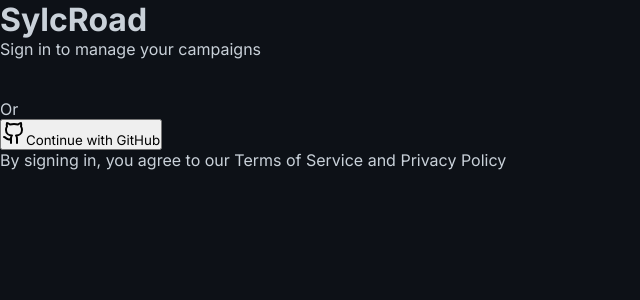
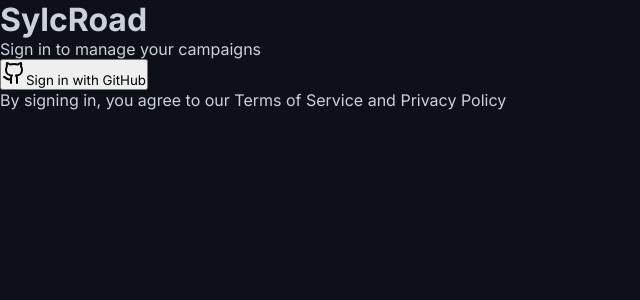
Before and after one commit to gzbomerif-sketch/sylcroad-production, a React (Create React App) app: page /login in a window 1280 px wide. Shown: the top 300 px of the page, without its empty margins (0-640 px from the left). Built offline with nearby package versions, Linux system fonts and the light colour scheme.

Commit message:
🔧 FIX: Remove Google OAuth, use GitHub only - Clean login page

```diff
--- a/src/App.jsx
+++ b/src/App.jsx
@@ -1,6 +1,5 @@
 import React from 'react';
 import { BrowserRouter, Routes, Route, Navigate } from 'react-router-dom';
-import { GoogleOAuthProvider } from '@react-oauth/google';
 import { AuthProvider } from './contexts/AuthContext';
 import { CampaignProvider } from './contexts/CampaignContext';
 import ProtectedRoute from './components/auth/ProtectedRoute';
@@ -16,7 +15,6 @@
 
 function App() {
   return (
-    <GoogleOAuthProvider clientId={process.env.REACT_APP_GOOGLE_CLIENT_ID || 'demo-client-id'}>
     <BrowserRouter>
       <AuthProvider>
         <CampaignProvider>
@@ -45,7 +43,6 @@
         </CampaignProvider>
       </AuthProvider>
     </BrowserRouter>
-    </GoogleOAuthProvider>
   );
 }
 
--- a/src/pages/Login.jsx
+++ b/src/pages/Login.jsx
@@ -1,37 +1,15 @@
 import React, { useState } from 'react';
-import { useNavigate } from 'react-router-dom';
-import { GoogleLogin } from '@react-oauth/google';
 import { Github } from 'lucide-react';
-import { useAuth } from '../contexts/AuthContext';
 import Button from '../components/ui/Button';
 import Card from '../components/ui/Card';
 
 const Login = () => {
   const [loading, setLoading] = useState(false);
-  const [error, setError] = useState('');
-  const { login } = useAuth();
-  const navigate = useNavigate();
-
-  const handleGoogleSuccess = async (credentialResponse) => {
-    setLoading(true);
-    setError('');
-    try {
-      await login('google', credentialResponse.credential);
-      navigate('/admin');
-    } catch (err) {
-      setError('Google login failed. Please try again.');
-    } finally {
-      setLoading(false);
-    }
-  };
-
-  const handleGoogleError = () => {
-    setError('Google login failed. Please try again.');
-  };
 
   const handleGithubLogin = async () => {
-    // Implement GitHub OAuth flow
-    const githubAuthUrl = `https://github.com/login/oauth/authorize?client_id=${process.env.REACT_APP_GITHUB_CLIENT_ID}&scope=user:email`;
+    setLoading(true);
+    // Redirect to GitHub OAuth
+    const githubAuthUrl = `https://github.com/login/oauth/authorize?client_id=${process.env.REACT_APP_GITHUB_CLIENT_ID}&redirect_uri=https://sylcroad.com&scope=user:email`;
     window.location.href = githubAuthUrl;
   };
 
@@ -48,49 +26,16 @@
           </p>
         </div>
 
-        {/* Error Message */}
-        {error && (
-          <div className="mb-6 p-4 bg-error/10 border border-error/20 rounded-lg">
-            <p className="text-sm text-error">{error}</p>
-          </div>
-        )}
-
-        {/* OAuth Buttons */}
-        <div className="space-y-4">
-          {/* Google Login */}
-          <div className="flex justify-center">
-            <GoogleLogin
-              onSuccess={handleGoogleSuccess}
-              onError={handleGoogleError}
-              theme="filled_black"
-              size="large"
-              text="signin_with"
-              shape="rectangular"
-              logo_alignment="left"
-            />
-          </div>
-
-          {/* Divider */}
-          <div className="relative">
-            <div className="absolute inset-0 flex items-center">
-              <div className="w-full border-t border-gray-700"></div>
-            </div>
-            <div className="relative flex justify-center text-sm">
-              <span className="px-2 bg-gray-800 text-gray-400">Or</span>
-            </div>
-          </div>
-
         {/* GitHub Login */}
         <Button
-            variant="secondary"
+          variant="primary"
           className="w-full"
           icon={Github}
           onClick={handleGithubLogin}
           disabled={loading}
         >
-            Continue with GitHub
+          {loading ? 'Redirecting...' : 'Sign in with GitHub'}
         </Button>
-        </div>
 
         {/* Footer */}
         <p className="mt-8 text-center text-xs text-gray-400">
```
Also changed, not shown: 7 other files (tests, documents, lock files or other folders). Lines whose indentation alone changed are shown as unchanged.
